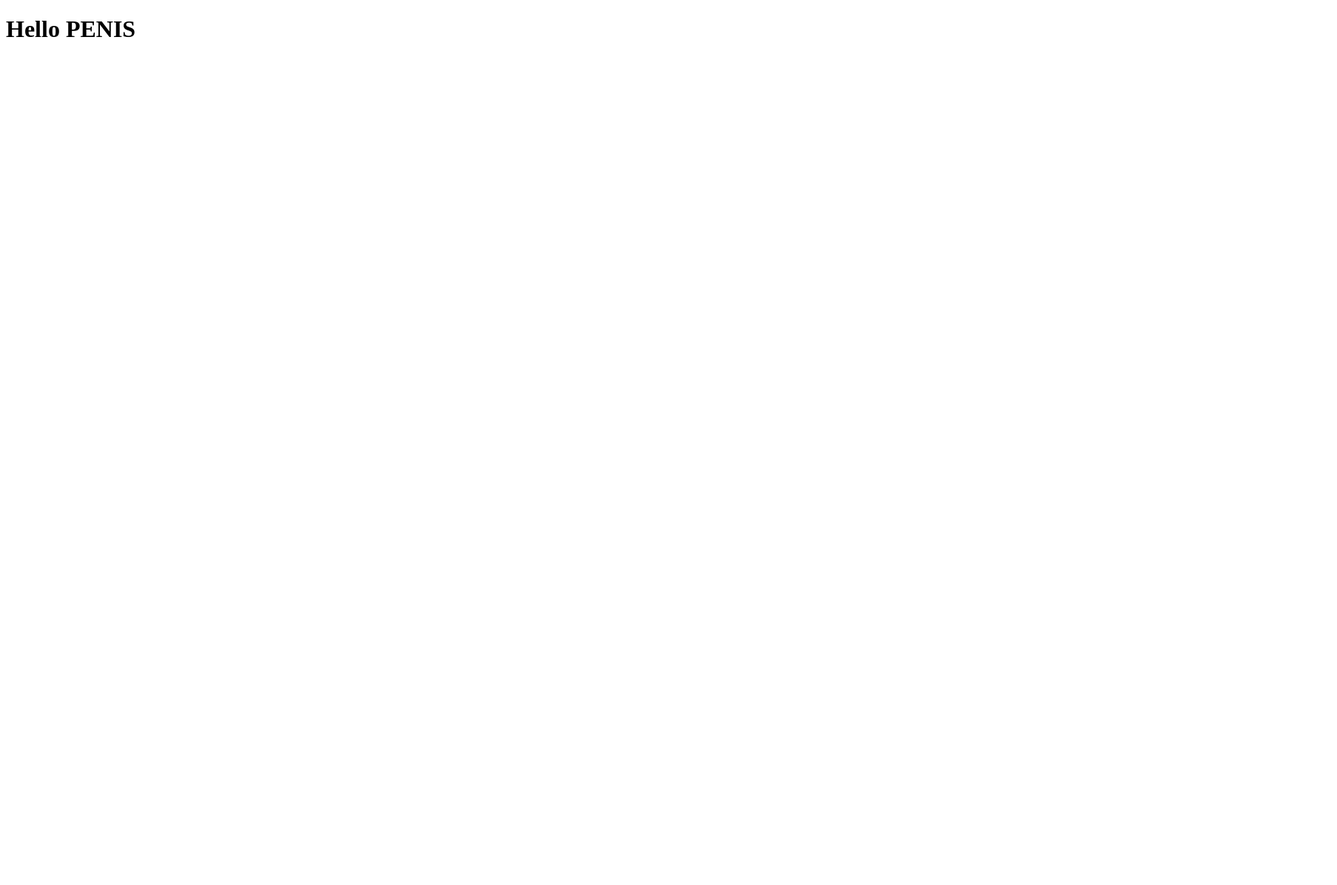
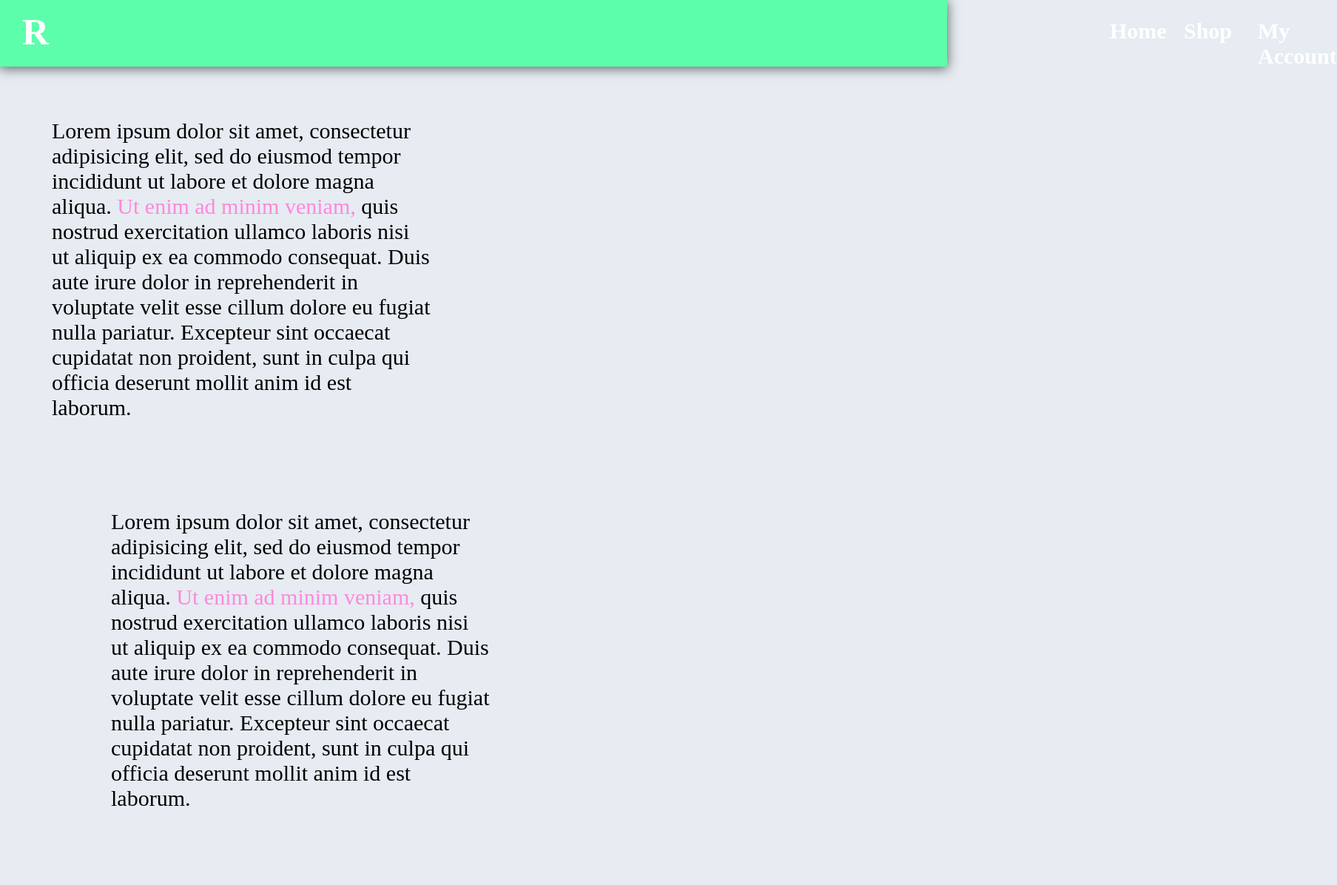
Before and after one commit to just-rares/redy-store.github.io, a plain HTML site: page index.html in a window 1280 px wide. Shown: the whole page at 74% size, 1807 px wide, since content can reach past the window. Before the commit the page ends 800 px from the top, so only its background shows below. Drawn offline with Linux system fonts and the light colour scheme.

Commit message:
Update index.html

```diff
--- a/index.html
+++ b/index.html
@@ -5,9 +5,43 @@
 	<meta name="viewport" content="width=device-width, initial-scale=1">
 	<title>REDY</title>
 </head>
-<body>
+<body style="padding: 0; margin: 0; background: #e6ecf2">
+	<div style="width: 100%; height: 90px; background: #5DFEAB; margin-bottom: 50px;box-shadow: 0px 2px 15px 1px #63666A;">
+		<h1 style="color: white; display: flex; position: absolute; font-size: 50px; top: -20px; left: 30px">R
+		</h1>
 
-	<h1>Hello PENIS </h1>
+		<h1 style="color: white; display: flex; position: absolute; font-size: 30px; top: 5px; left: 1500px">Home
+		</h1>
+		<h1 style="color: white; display: flex; position: absolute; font-size: 30px; top: 5px; left: 1600px">Shop
+		</h1>
+		<h1 style="color: white; display: flex; position: absolute; font-size: 30px; top: 5px; left: 1700px">My Account
+		</h1>
+	</div>
+<div style="margin-left:  50px; width: 40%; font-size: 30px; display: inline-block; padding: 20px;">
+
+
+	Lorem ipsum dolor sit amet, consectetur adipisicing elit, sed do eiusmod
+	tempor incididunt ut labore et dolore magna aliqua. <span style="color: #FF88DC">Ut enim ad minim veniam,</span>
+	quis nostrud exercitation ullamco laboris nisi ut aliquip ex ea commodo
+	consequat. Duis aute irure dolor in reprehenderit in voluptate velit esse
+	cillum dolore eu fugiat nulla pariatur. Excepteur sint occaecat cupidatat non
+	proident, sunt in culpa qui officia deserunt mollit anim id est laborum.
+
+
+</div>
+
+<div style="margin-left:  50px; width: 40%; font-size: 30px; display: inline-block; padding: 100px;">
+
+
+	Lorem ipsum dolor sit amet, consectetur adipisicing elit, sed do eiusmod
+	tempor incididunt ut labore et dolore magna aliqua. <span style="color: #FF88DC">Ut enim ad minim veniam,</span>
+	quis nostrud exercitation ullamco laboris nisi ut aliquip ex ea commodo
+	consequat. Duis aute irure dolor in reprehenderit in voluptate velit esse
+	cillum dolore eu fugiat nulla pariatur. Excepteur sint occaecat cupidatat non
+	proident, sunt in culpa qui officia deserunt mollit anim id est laborum.
+
+
+</div>
 
 </body>
 </html>
```
